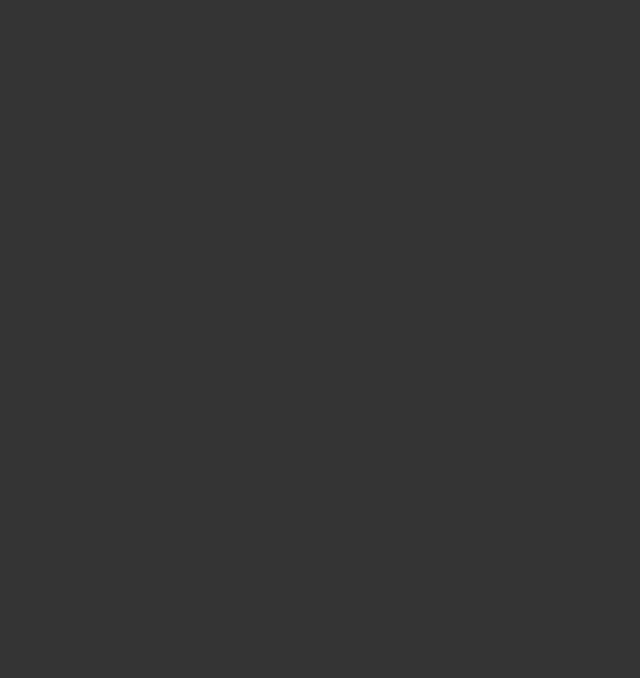
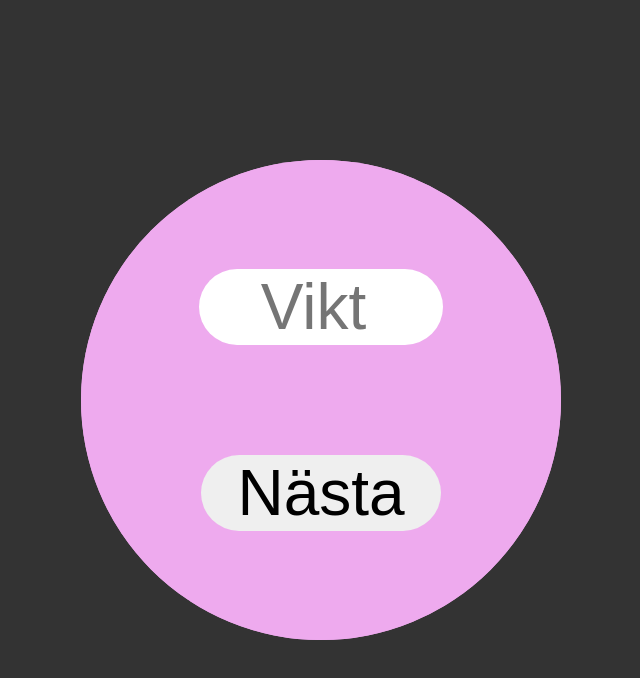
Before and after one commit to AdaHep/Krok-och-stok, a React (Create React App) app: page /alkoCounter in a window 1280 px wide. Shown: the top 678 px of the page, without its empty margins (319-959 px from the left). Built offline with nearby package versions, Linux system fonts and the light colour scheme.

Commit message:
Added basic layout and form for age page

```diff
--- a/public/index.html
+++ b/public/index.html
@@ -9,6 +9,7 @@
       name="description"
       content="Web site created using create-react-app"
     />
+
     <link rel="apple-touch-icon" href="%PUBLIC_URL%/logo192.png" />
 
     <link rel="manifest" href="%PUBLIC_URL%/manifest.json" />
--- /dev/null
+++ b/src/components/AgeWeightForm.tsx
@@ -0,0 +1,74 @@
+import { count } from "console";
+import { NONAME } from "dns";
+import { CSSProperties, useState } from "react";
+
+function AgeWeightForm() {
+  const [values, setValues] = useState({
+    weight: "",
+    isClicked: false,
+  });
+
+  const handleWeightInputChange = (event: { target: { value: any } }) => {
+    setValues({
+      ...values,
+      weight: event.target.value,
+    });
+    console.log(values);
+  };
+
+  const HandleSubmit = (event: { preventDefault: () => void }) => {
+    event.preventDefault();
+    setValues({
+      ...values,
+      isClicked: true,
+    });
+    alert(values.isClicked);
+  };
+
+  return (
+    <div style={formStyle}>
+      <form style={formStyle} onSubmit={HandleSubmit}>
+        <input
+          style={inputStyle}
+          onChange={handleWeightInputChange}
+          value={values.weight}
+          type="number"
+          placeholder="Vikt"
+          name="weight"
+        />
+        <button style={submitButtonStyle} type="submit">
+          Nästa
+        </button>
+      </form>
+    </div>
+  );
+}
+
+const formStyle: CSSProperties = {
+  display: "flex",
+  flexDirection: "column",
+  justifyContent: "space-evenly",
+  alignItems: "center",
+  height: "30rem",
+  width: "30rem",
+  backgroundColor: "#eae",
+  borderRadius: "15rem",
+};
+
+const inputStyle: CSSProperties = {
+  width: "15rem",
+  fontSize: "4rem",
+  textAlign: "center",
+  border: "none",
+  borderRadius: "15rem",
+};
+
+const submitButtonStyle: CSSProperties = {
+  width: "15rem",
+  display: "block",
+  fontSize: "4rem",
+  borderRadius: "15rem",
+  border: "none",
+};
+
+export default AgeWeightForm;
--- a/src/components/App.tsx
+++ b/src/components/App.tsx
@@ -1,6 +1,6 @@
 import { BrowserRouter, Routes, Route } from "react-router-dom";
 import AgeCheck from "./ageCheck";
-import AlkoCounter from "./alkoCounter";
+import AlkoCounter from "./AlkoCounter";
 import Layout from "./Layout";
 import Under18 from "./under18";
 
--- a/src/components/ageCheck.tsx
+++ b/src/components/ageCheck.tsx
@@ -11,7 +11,7 @@ function AgeCheck() {
             <h2>Över 18+</h2>
           </Link>
           <Link style={linkStyle} to={"./under18"}>
-            <h2>Under 18+</h2>
+            <h2>Under 18-</h2>
           </Link>
         </div>
       </div>
--- a/src/components/alkoCounter.tsx
+++ b/src/components/alkoCounter.tsx
@@ -1,5 +1,16 @@
+import AgeWeightForm from "./AgeWeightForm";
+
 function AlkoCounter() {
-  return null;
+  return (
+    <div>
+      <AgeWeightForm />
+    </div>
+  );
 }
 
 export default AlkoCounter;
+
+// starköl %% 33cl = 13.2g alkohol
+// glas vin 13.5% 15cl = 16.2g alkohol
+// sprit 40% 4cl = 12.8g alkokol
+// uträckning, 0.1 gram per kilo kroppsvikt och timme.  genomsnittligt
```
